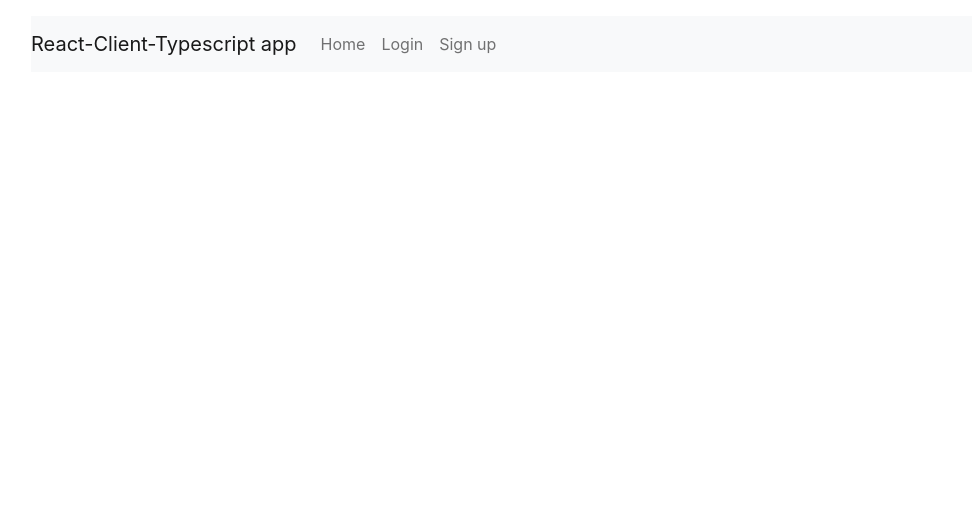
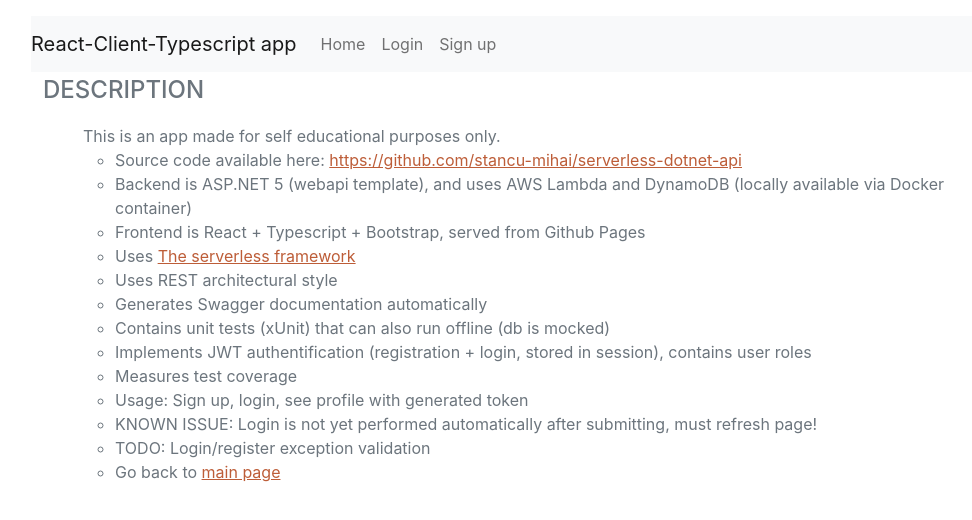
Before and after one commit to stancu-mihai/react-client-typescript-old, a React (Create React App) app: page /home in a window 1280 px wide. Shown: the top 520 px of the page, without its empty margins (253-1225 px from the left). Built offline with nearby package versions, Linux system fonts and the light colour scheme; a web font is replaced by a local one.

Commit message:
Updates home

```diff
--- a/src/components/Home/Home.tsx
+++ b/src/components/Home/Home.tsx
@@ -3,6 +3,27 @@ const Home = () => {
     <div className="container">
       <header className="jumbotron">
       </header>
+      <div className="subheading mb-3">Description</div>
+      <ul className="fa-ul mb-0">
+        <li> This is an app made for self educational purposes only. </li>
+        <li>
+            <ul>
+                <li>Source code available here: <a href="https://github.com/stancu-mihai/serverless-dotnet-api">https://github.com/stancu-mihai/serverless-dotnet-api</a></li>
+                <li>Backend is ASP.NET 5 (webapi template), and uses AWS Lambda and DynamoDB (locally available via Docker container)</li>
+                <li>Frontend is React + Typescript + Bootstrap, served from Github Pages</li>
+                <li>Uses <a href = "https://www.serverless.com/">The serverless framework</a></li>
+                <li>Uses REST architectural style</li>
+                <li>Generates Swagger documentation automatically</li>
+                <li>Contains unit tests (xUnit) that can also run offline (db is mocked)</li>
+                <li>Implements JWT authentification (registration + login, stored in session), contains user roles</li>
+                <li>Measures test coverage</li>
+                <li>Usage: Sign up, login, see profile with generated token</li>
+                <li>KNOWN ISSUE: Login is not yet performed automatically after submitting, must refresh page!</li>
+                <li>TODO: Login/register exception validation</li>
+                <li>Go back to <a href ="/">main page</a></li>
+            </ul>
+        </li>
+      </ul>
     </div>
   );
 };
```
